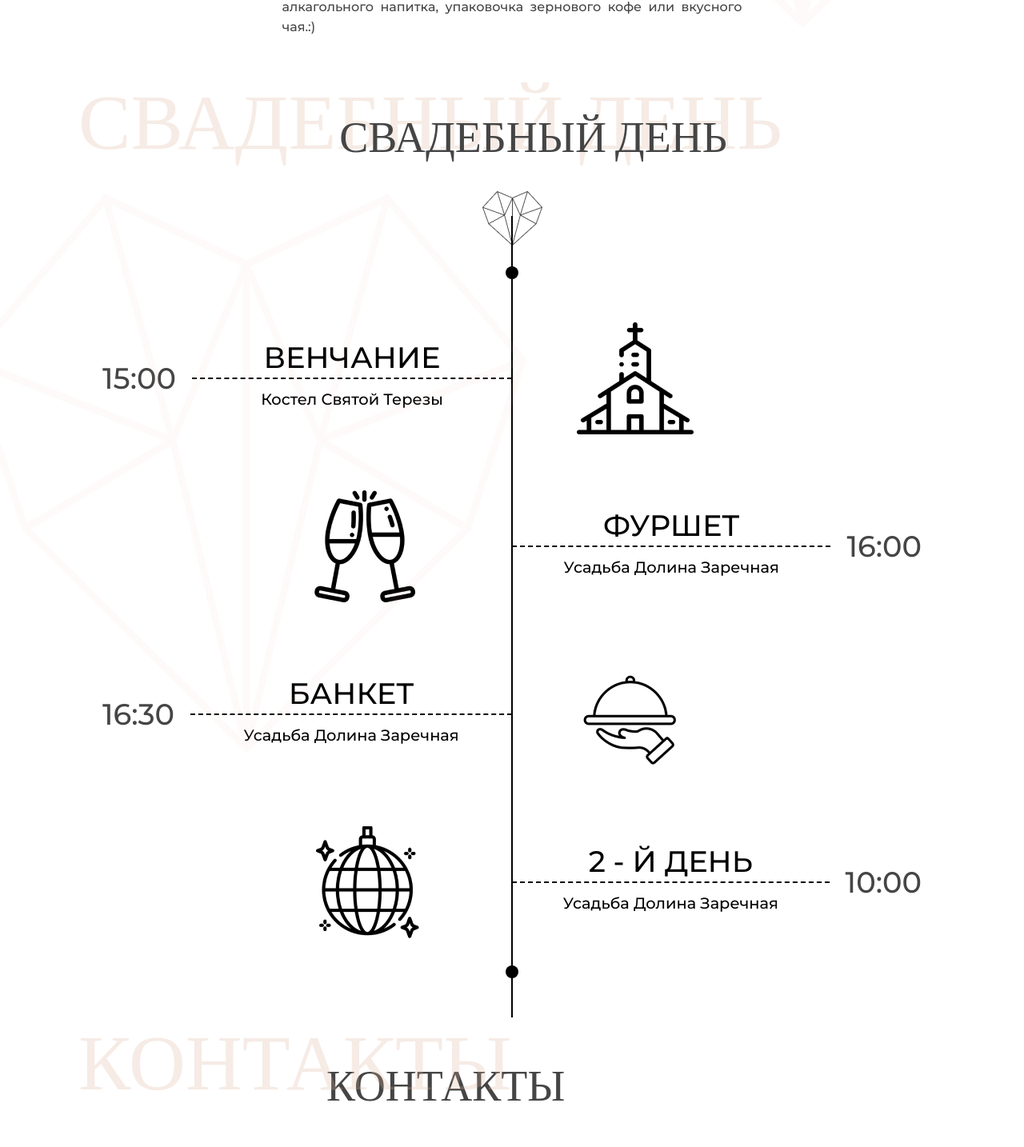
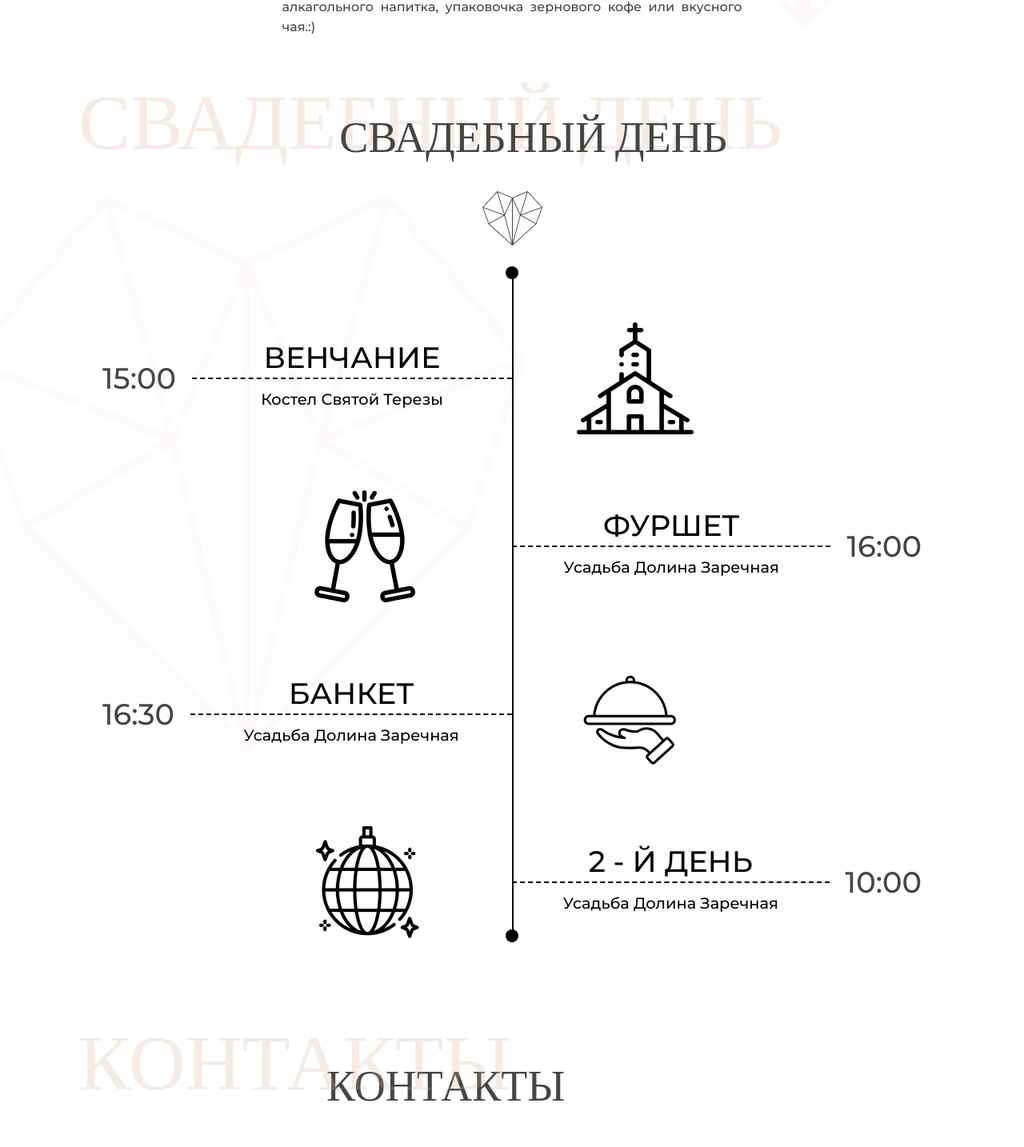
Before and after one commit to DmitriyVoronovich/Wedding-invitation, a Next.js app: page / in a window 1280 px wide. Shown: the part 1508-2942 px from the top of the page at 80% size. Built offline with nearby package versions, Linux system fonts and the light colour scheme; a web font is replaced by a local one.

Commit message:
fixed code

```diff
--- a/app/Components/SectionThree/sectionThree.module.css
+++ b/app/Components/SectionThree/sectionThree.module.css
@@ -62,15 +62,14 @@
     border-radius: 50%;
     background-color: black;
     position: absolute;
-    bottom: -50px;
+    bottom: -5px;
 }
 
 .line {
     position: absolute;
-    top: 52%;
-    width: 125vh;
+    left: 50%;
+    height: 100%;
     border: 1px solid black;
-    transform: rotate(90deg)
 }
 
 .left {
@@ -202,14 +201,6 @@
         margin: 20px 0 20px;
     }
 
-    .line {
-        position: absolute;
-        top: 53%;
-        width: 99vh;
-        border: 1px solid black;
-        transform: rotate(90deg)
-    }
-
     .right_icon {
         padding-left: 5%;
     }
@@ -273,12 +264,6 @@
     .end_point {
         width: 12px;
         height: 12px;
-        bottom: -50px;
-    }
-
-    .line {
-        top: 54%;
-        width: 80vh;
     }
 
     .right_icon {
```
